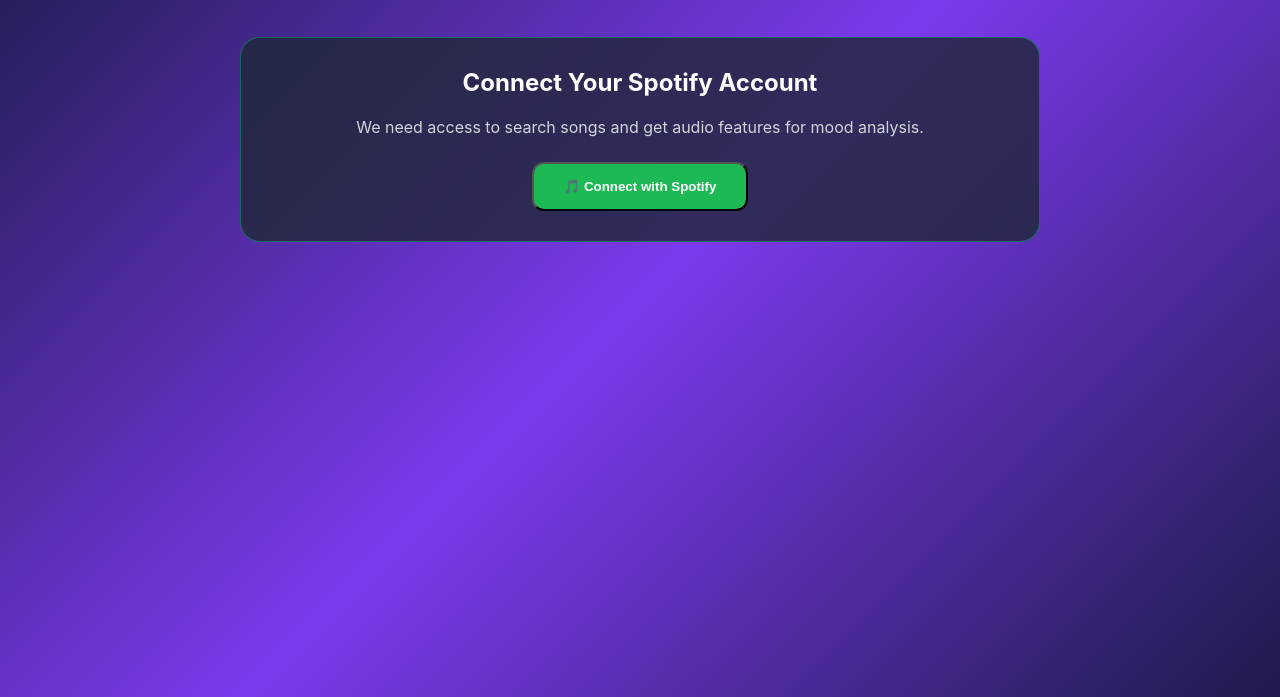
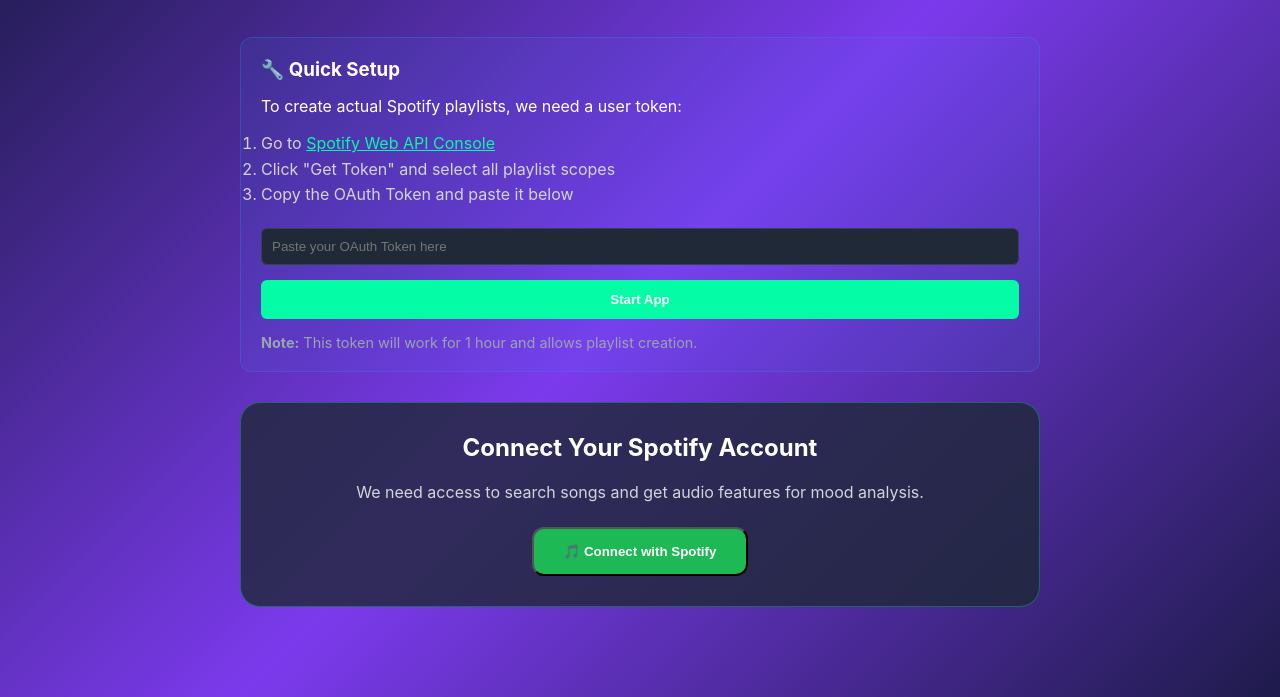
Before and after one commit to martinezsebastian/corriente-sound, a plain HTML site: page index.html in a window 1280 px wide. Shown: the part 103-800 px from the top of the page. Drawn offline with Linux system fonts and the light colour scheme.

Commit message:
Add files via upload

```diff
--- a/index.html
+++ b/index.html
@@ -719,12 +719,8 @@
 
         // Auto-start if credentials are provided
         document.addEventListener('DOMContentLoaded', function() {
-            // Check if credentials are already set
-            if (spotifyConfig.clientId && spotifyConfig.clientId !== 'YOUR_CLIENT_ID_HERE') {
-                // Skip setup, go straight to auth
-                document.getElementById('setupInfo').style.display = 'none';
-                document.getElementById('authSection').classList.remove('hidden');
-            }
+            // Check for token in URL fragment first (implicit grant)
+            handleTokenFromFragment();
 
             const searchInput = document.getElementById('songSearch');
 
```
